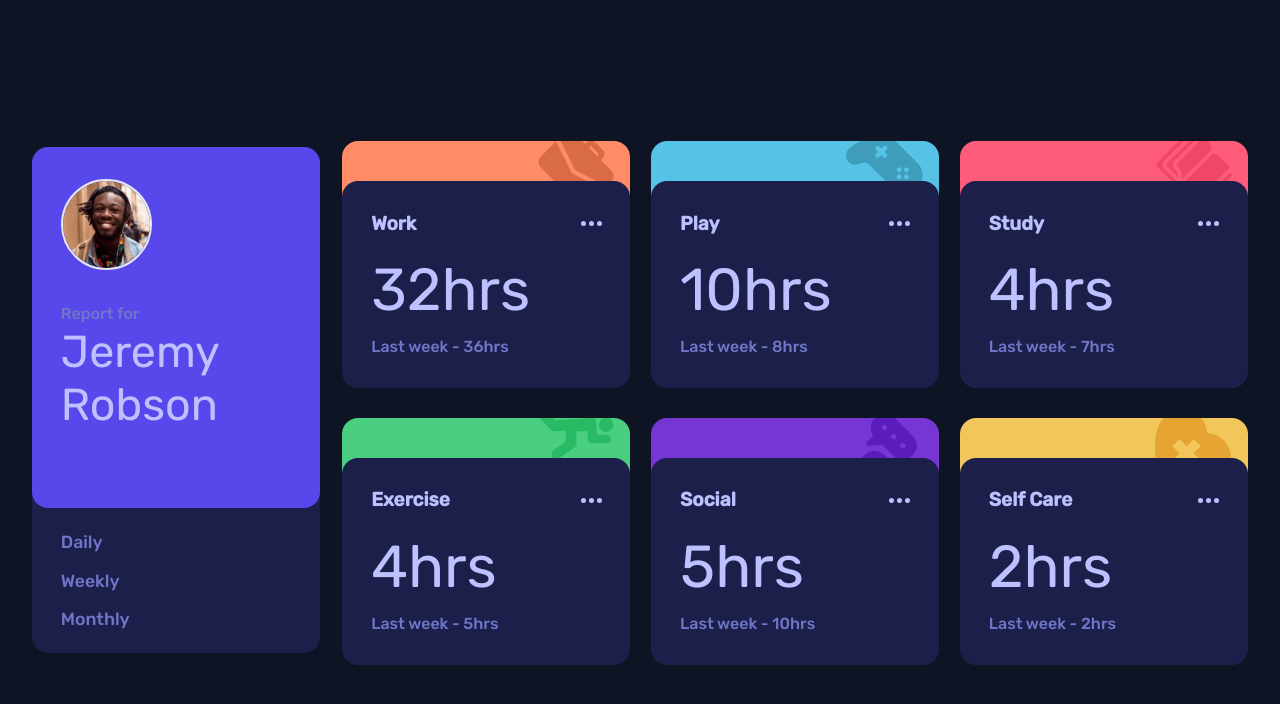
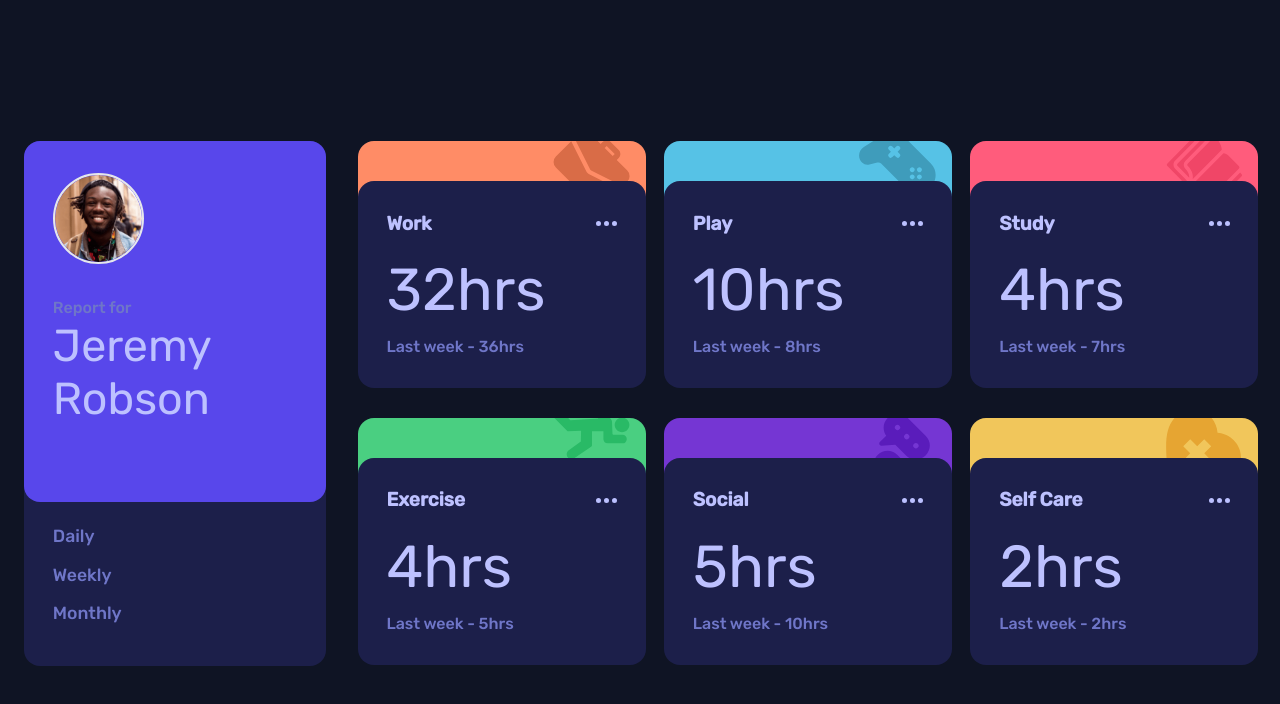
Before and after one commit to elvisowusu/Time-Tracker, a React (Vite) app: page / in a window 1280 px wide. Shown: the top 704 px of the page. Built offline with nearby package versions, Linux system fonts and the light colour scheme.

Commit message:
Update MainComponent styling

```diff
--- a/src/MainComponent.jsx
+++ b/src/MainComponent.jsx
@@ -24,8 +24,8 @@ function MainComponent() {
 
 
     return (
-        <div className='flex flex-col xl:flex-row xl:gap-[1.4rem] items-center justify-center bg-Verydarkblue px-[1.5rem] py-[6rem] xl:h-[100vh]'>
-           <div className='bg-Darkblue w-[21.4rem] xl:w-[18rem] rounded-2xl'>
+        <div className='flex flex-col xl:flex-row xl:gap-[2rem] items-center justify-center bg-Verydarkblue px-[1.5rem] py-[6rem] xl:h-[100vh]'>
+           <div className='bg-Darkblue w-[21.4rem] xl:w-[19rem] xl:h-[32.8rem] xl:mt-[0.4rem] rounded-2xl'>
                 <div className='flex items-center gap-[0.9rem] xl:gap-[2rem] bg-BlueColor rounded-2xl px-[1.8rem] py-[2rem] xl:flex-col xl:items-start xl:h-[22.6rem]'>
                     <img className='w-[4.6rem] xl:w-[5.7rem] border-2 rounded-full' src={Jeremy} alt="image" />
                     <p><span className='block text-Desaturatedblue font-medium '>Report for </span><span className='text-PaleBlue text-[1.5rem] xl:text-[2.8rem] xl:leading-[3.3rem]'>Jeremy Robson</span></p>
```
